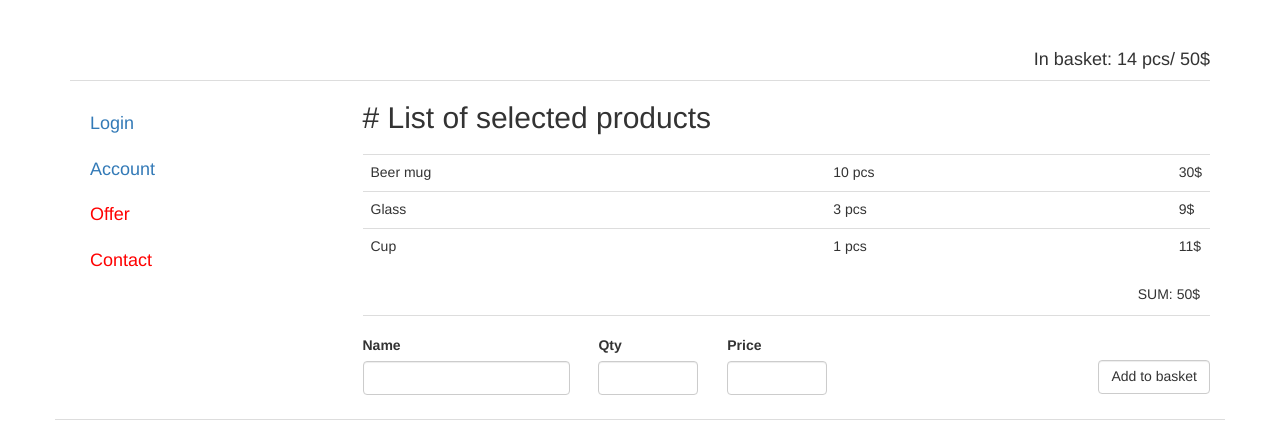
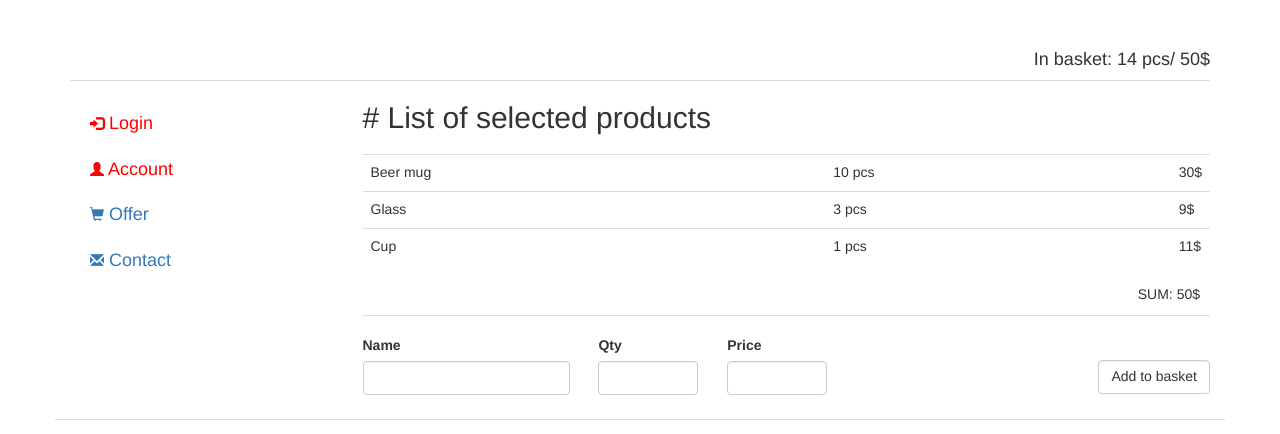
Before and after one commit to mgolebiowski/os-basket, a website: page index.html in a window 1280 px wide. Drawn offline with Linux system fonts and the light colour scheme.

Commit message:
Additional styling
Added icons and proper colors to links in side menu

```diff
--- a/dev/styles.scss
+++ b/dev/styles.scss
@@ -1,3 +1,6 @@
+a:hover{
+    text-decoration: none;
+}
 header{
     margin-top: 50px;
     border-bottom: 1px solid #ddd;
@@ -16,6 +19,12 @@ header{
     }
     .link-special{
         color: red;
+        &:hover{
+            color: #b00;
+        }
+    }
+    .glyphicon{
+        font-size: 14px;
     }
 }
 .section-main{
--- a/index.html
+++ b/index.html
@@ -18,10 +18,10 @@
             <div class="row section-main">
                 <aside class="col-md-3">
                     <ul class="sidebar-menu">
-                        <li><a href="#" class="link-default">Login</a></li>
-                        <li><a href="#" class="link-default">Account</a></li>
-                        <li><a href="#" class="link-special">Offer</a></li>
-                        <li><a href="#" class="link-special">Contact</a></li>
+                        <li><a href="#" class="link-special"><span class="glyphicon glyphicon-log-in"></span> Login</a></li>
+                        <li><a href="#" class="link-special"><span class="glyphicon glyphicon-user"></span> Account</a></li>
+                        <li><a href="#" class="link-default"><span class="glyphicon glyphicon-shopping-cart"></span> Offer</a></li>
+                        <li><a href="#" class="link-default"><span class="glyphicon glyphicon-envelope"></span> Contact</a></li>
                     </ul>
                 </aside>
                 <main class="col-md-9">
```
Also changed, not shown: dist/styles.css.
